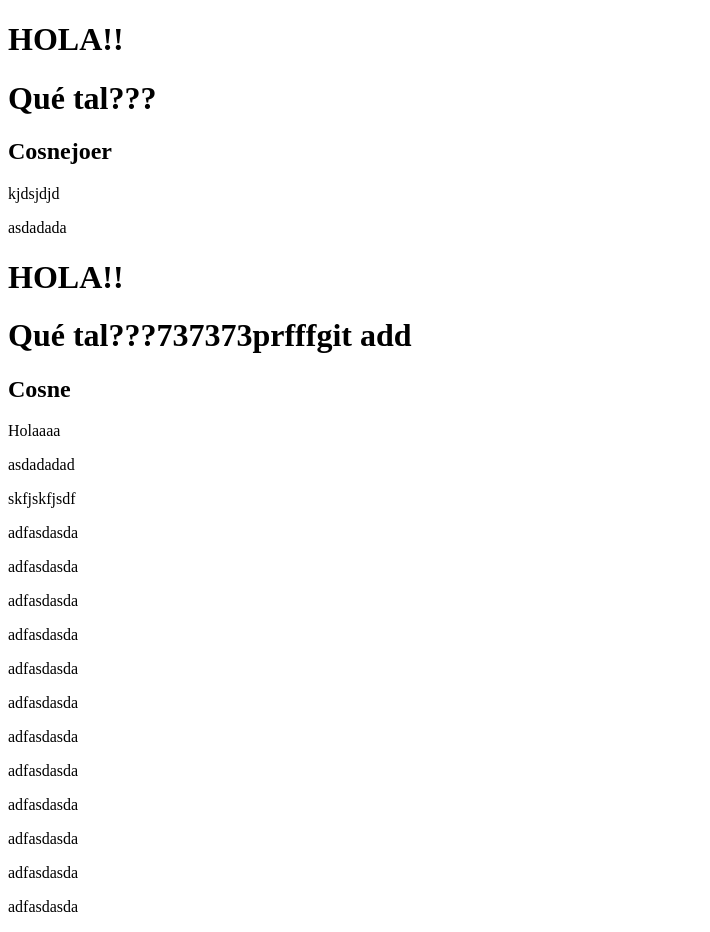
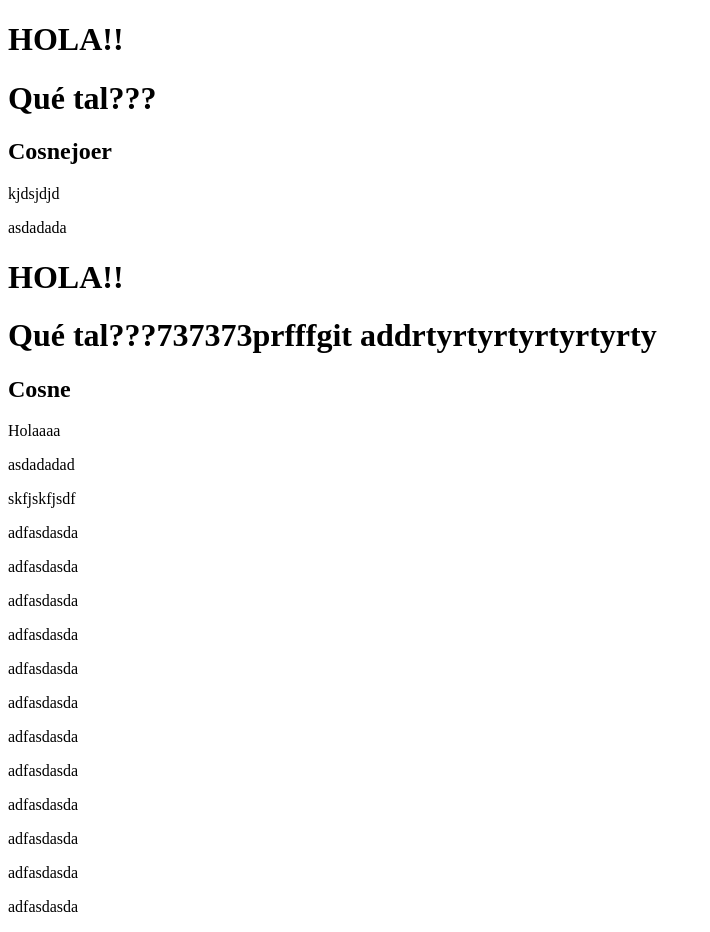
Before and after one commit to RubenCantal/prueba2, a plain HTML site: page index.html in a window 1280 px wide. Shown: the whole page, without its empty margins (0-710 px from the left). Drawn offline with Linux system fonts and the light colour scheme.

Commit message:
creando conlfictos

```diff
--- a/index.html
+++ b/index.html
@@ -10,7 +10,7 @@
         <h2>Cosnejoer</h2>
     <p>kjdsjdjd</p>
     <p>asdadada</p>
-    <h1>HOLA!!</h1> <h1>Qué tal???737373prfffgit add</h1>
+    <h1>HOLA!!</h1> <h1>Qué tal???737373prfffgit addrtyrtyrtyrtyrtyrty</h1>
         <h2>Cosne</h2>
     <p>Holaaaa</p>
     <p>asdadadad</p>
```
